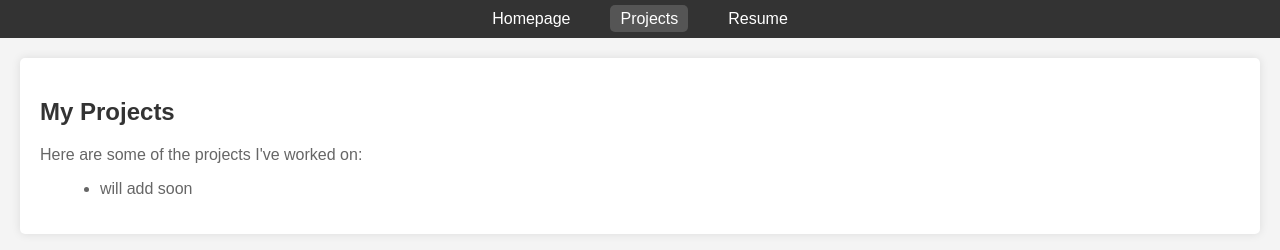
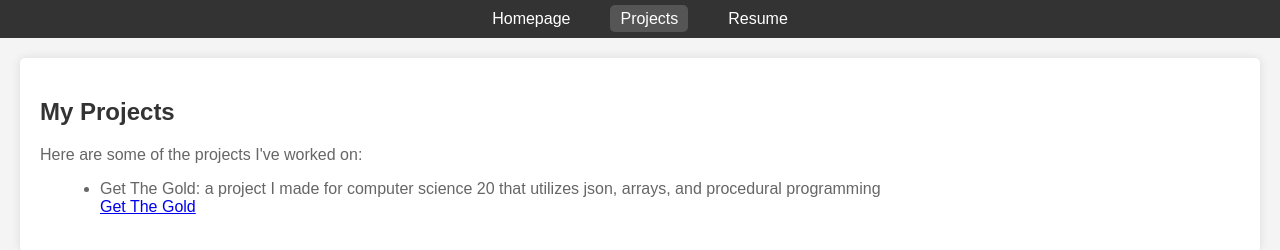
Before and after one commit to Julian-Sieben/portfolio, a plain HTML site: page index.html in a window 1280 px wide. Both pictures are taken after a click on the link "Projects". Drawn offline with Linux system fonts and the light colour scheme.

Commit message:
Update index.html
added a project

```diff
--- a/index.html
+++ b/index.html
@@ -49,7 +49,9 @@
     <h1>My Projects</h1>
     <p>Here are some of the projects I've worked on:</p>
     <ul>
-      <li>will add soon</li>
+      <li>Get The Gold: a project I made for computer science 20 that utilizes json, arrays, and procedural programming</li>
+      <a href="https://github.com/Julian-Sieben/get-the-gold">Get The Gold</a>
+
     </ul>
   </section>
 
```
